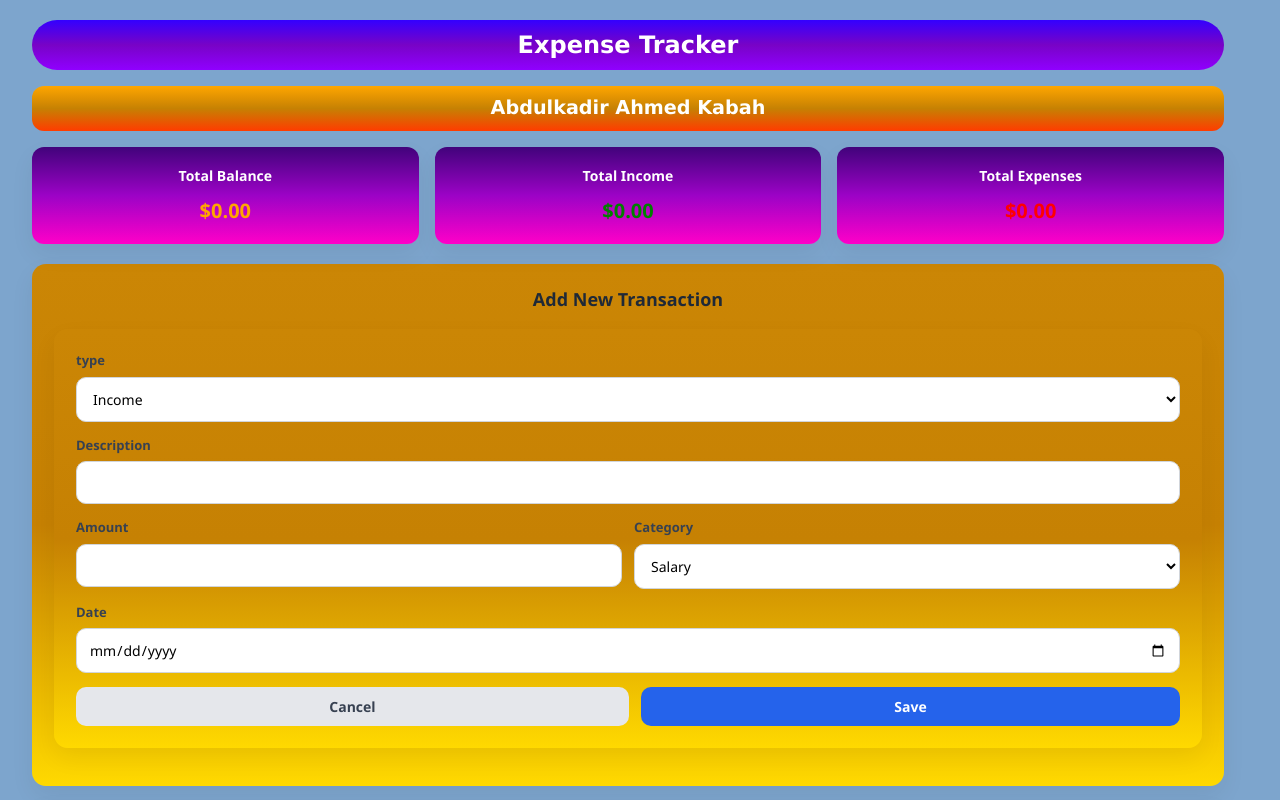
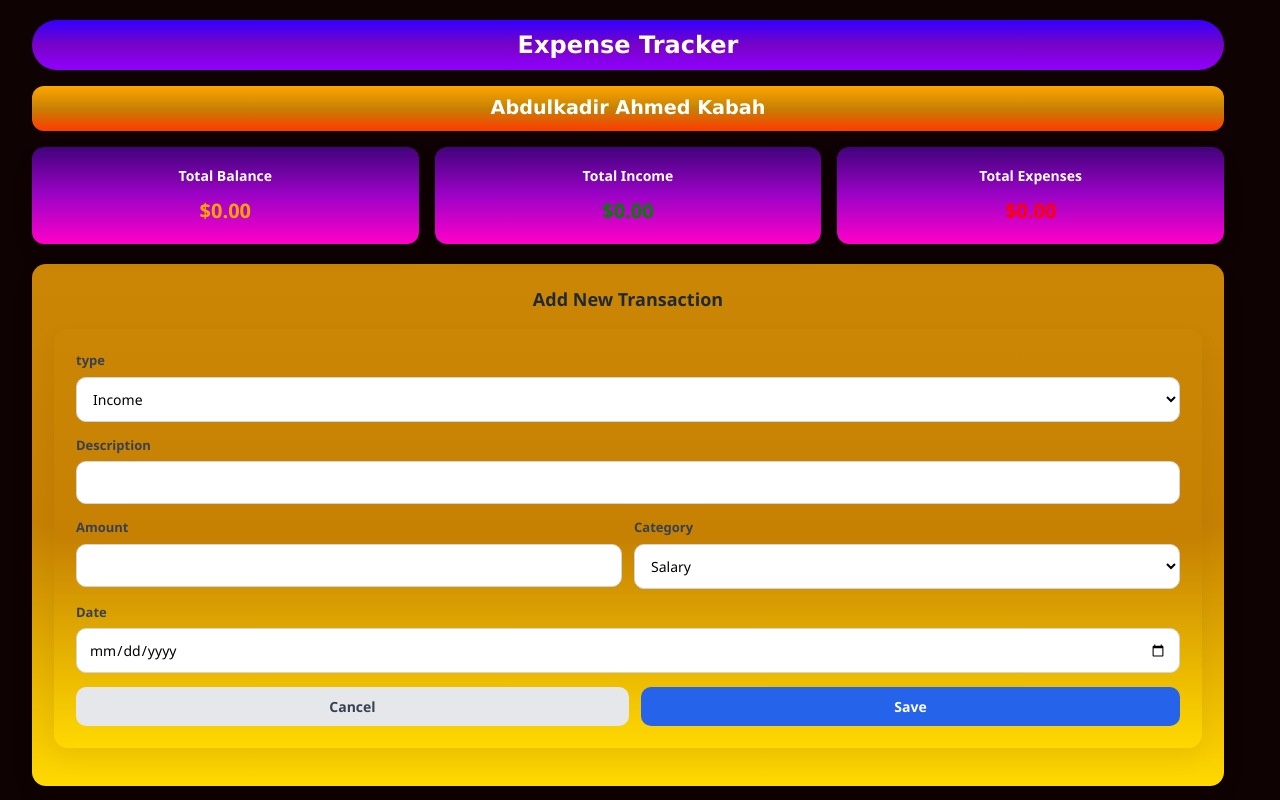
Before and after one commit to ustaadkaabax/Expense-trucker.com, a React (Vite) app in the folder expense-tracker/: page / in a window 1280 px wide. Shown: the top 800 px of the page. Built offline with nearby package versions, Linux system fonts and the light colour scheme.

Commit message:
react commit of project expense-trucker.com

```diff
--- a/expense-tracker/src/App.css
+++ b/expense-tracker/src/App.css
@@ -21,6 +21,7 @@
 body {
   background: var(--bg);
   color: #333;
+  background-color: #0e0202;
   padding: 20px;
   line-height: 1.5;
 }
```
